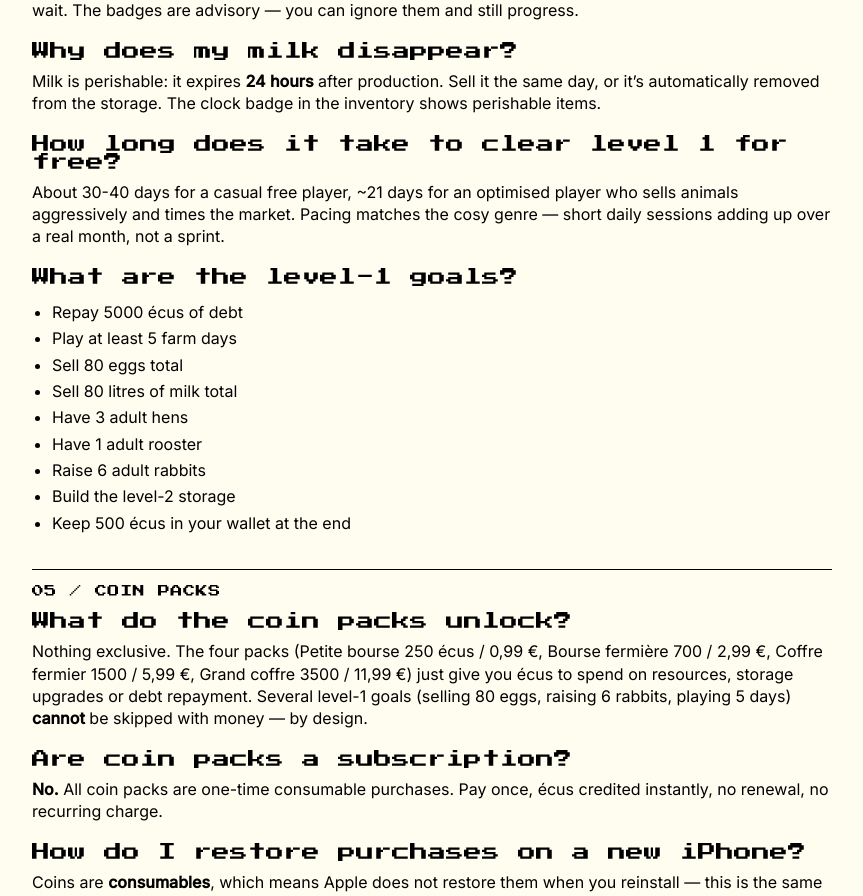
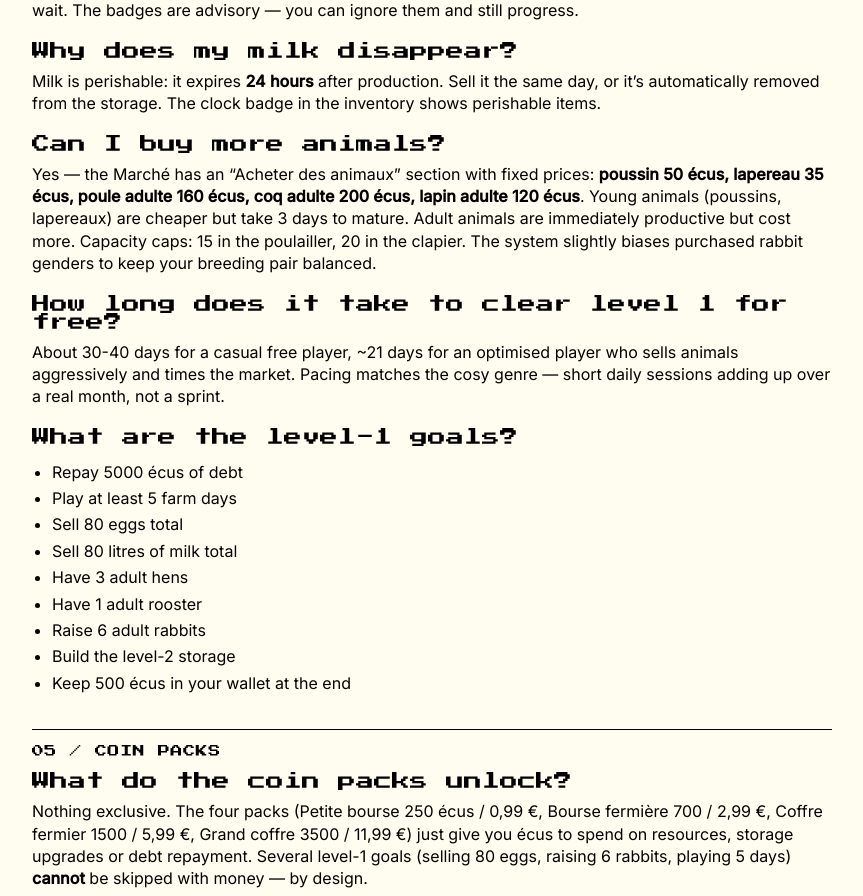
Before and after one commit to McSon2/Portfolio, a Next.js app: page /myefarm/support in a window 1280 px wide. Shown: the part 1563-2459 px from the top of the page, without its empty margins (208-1071 px from the left). Built offline with nearby package versions, Linux system fonts and the light colour scheme.

Commit message:
Add FAQ section to MyEFarm support page addressing animal purchasing options, including prices, maturity times, and capacity limits.

```diff
--- a/app/myefarm/support/page.tsx
+++ b/app/myefarm/support/page.tsx
@@ -159,6 +159,20 @@ export default function MyEFarmSupportPage() {
             after production. Sell it the same day, or it&rsquo;s
             automatically removed from the storage. The clock badge in the
             inventory shows perishable items.
+          </p>
+
+          <h3 className="font-display text-[18px] mt-[20px] mb-[10px]">
+            Can I buy more animals?
+          </h3>
+          <p>
+            Yes — the Marché has an &ldquo;Acheter des animaux&rdquo; section
+            with fixed prices: <strong>poussin 50 écus, lapereau 35 écus,
+            poule adulte 160 écus, coq adulte 200 écus, lapin adulte 120
+            écus</strong>. Young animals (poussins, lapereaux) are cheaper
+            but take 3 days to mature. Adult animals are immediately
+            productive but cost more. Capacity caps: 15 in the poulailler,
+            20 in the clapier. The system slightly biases purchased rabbit
+            genders to keep your breeding pair balanced.
           </p>
 
           <h3 className="font-display text-[18px] mt-[20px] mb-[10px]">
```
